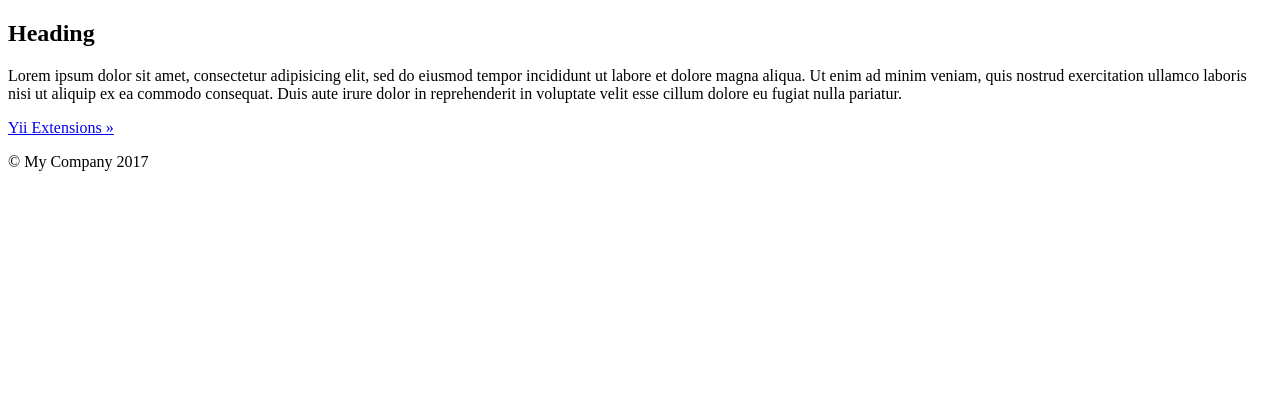
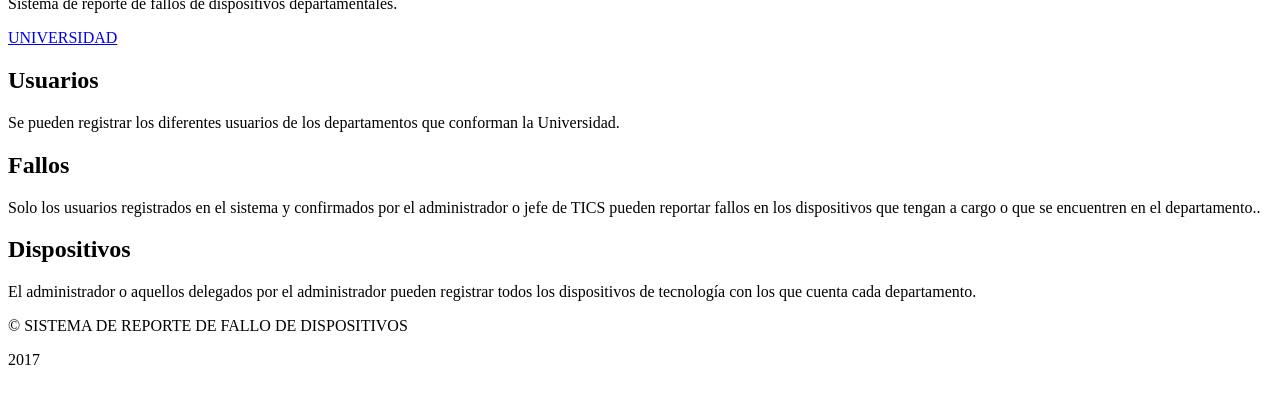
Before and after one commit to jeananel/reporte-fallos, a Yii app: template backend/views/site/index.php in a window 1280 px wide. Shown: the part 405-800 px from the top of the page. Run offline with PHP 8.4 and a stand-in for Yii, Linux system fonts and the light colour scheme; the template is opened without the code that fills it, so the values that code supplies are empty; some libraries are stand-ins or nearby versions.

Commit message:
Diseñando presentación inicial del sistema y configurando rutas.

```diff
--- a/backend/config/main.php
+++ b/backend/config/main.php
@@ -8,6 +8,7 @@ $params = array_merge(
 
 return [
     'id' => 'app-backend',
+    'language' => 'es',
     'basePath' => dirname(__DIR__),
     'controllerNamespace' => 'backend\controllers',
     'bootstrap' => ['log'],
--- a/backend/views/layouts/main.php
+++ b/backend/views/layouts/main.php
@@ -19,7 +19,7 @@ AppAsset::register($this);
     <meta charset="<?= Yii::$app->charset ?>">
     <meta name="viewport" content="width=device-width, initial-scale=1">
     <?= Html::csrfMetaTags() ?>
-    <title><?= Html::encode($this->title) ?></title>
+    <title>Reporte fallos - Administracion</title>
     <?php $this->head() ?>
 </head>
 <body>
@@ -28,30 +28,33 @@ AppAsset::register($this);
 <div class="wrap">
     <?php
     NavBar::begin([
-        'brandLabel' => 'My Company',
+        'brandLabel' => 'Reporte Fallos',
         'brandUrl' => Yii::$app->homeUrl,
         'options' => [
             'class' => 'navbar-inverse navbar-fixed-top',
         ],
     ]);
-    $menuItems = [
-        ['label' => 'Home', 'url' => ['/site/index']],
-    ];
-    if (Yii::$app->user->isGuest) {
-        $menuItems[] = ['label' => 'Login', 'url' => ['/site/login']];
-    } else {
-        $menuItems[] = '<li>'
-            . Html::beginForm(['/site/logout'], 'post')
-            . Html::submitButton(
-                'Logout (' . Yii::$app->user->identity->username . ')',
-                ['class' => 'btn btn-link logout']
-            )
-            . Html::endForm()
-            . '</li>';
-    }
     echo Nav::widget([
         'options' => ['class' => 'navbar-nav navbar-right'],
-        'items' => $menuItems,
+        'items' => [
+            ['label' => 'Inicio', 'url' => ['/site/index']],
+            ['label' => 'Acerca de', 'url' => ['/site/about'], 'visible'=> Yii::$app->user->isGuest],
+            //['label' => 'Contactos', 'url' => ['/site/contact']],
+            //['label' => 'Perceptron', 'url' => ['/site/perceptron']],
+            ['label' => 'Administracion', 'url' => ['/user/admin'] , 'visible'=> Yii::$app->user->can('administrador')],
+            Yii::$app->user->isGuest ? (
+                ['label' => 'Ingresar', 'url' => ['/user/login']]
+            ) : (
+                '<li>'
+                . Html::beginForm(['/user/logout'], 'post')
+                . Html::submitButton(
+                    'Salir (' . Yii::$app->user->identity->username . ')',
+                    ['class' => 'btn btn-link logout']
+                )
+                . Html::endForm()
+                . '</li>'
+            )
+        ],
     ]);
     NavBar::end();
     ?>
@@ -67,9 +70,9 @@ AppAsset::register($this);
 
 <footer class="footer">
     <div class="container">
-        <p class="pull-left">&copy; My Company <?= date('Y') ?></p>
+        <p class="pull-left">&copy; SISTEMA DE REPORTE DE FALLO DE DISPOSITIVOS </p>
 
-        <p class="pull-right"><?= Yii::powered() ?></p>
+        <p class="pull-right"><?= date('Y') ?></p>
     </div>
 </footer>
 
--- a/backend/views/site/index.php
+++ b/backend/views/site/index.php
@@ -6,46 +6,42 @@ $this->title = 'My Yii Application';
 ?>
 <div class="site-index">
 
+
+
+
+
+
     <div class="jumbotron">
-        <h1>Congratulations!</h1>
 
-        <p class="lead">You have successfully created your Yii-powered application.</p>
+        <h1> ADMINISTRACIÓN </h1>
+        <div align="center">
+            <img  class=" img-circle img-responsive" src="http://190.152.10.220/siad_varios/images/logo.jpg">
+        </div>
+        <p class="lead">Sistema de reporte de fallos de dispositivos departamentales.</p>
 
-        <p><a class="btn btn-lg btn-success" href="http://www.yiiframework.com">Get started with Yii</a></p>
+        <p><a class="btn btn-lg btn-success" href="http://www.utelvt.edu.ec/sitioweb/">UNIVERSIDAD</a></p>
     </div>
 
     <div class="body-content">
 
         <div class="row">
             <div class="col-lg-4">
-                <h2>Heading</h2>
+                <h2>Usuarios</h2>
 
-                <p>Lorem ipsum dolor sit amet, consectetur adipisicing elit, sed do eiusmod tempor incididunt ut labore et
-                    dolore magna aliqua. Ut enim ad minim veniam, quis nostrud exercitation ullamco laboris nisi ut aliquip
-                    ex ea commodo consequat. Duis aute irure dolor in reprehenderit in voluptate velit esse cillum dolore eu
-                    fugiat nulla pariatur.</p>
+                <p style=" text-align: justify">Se pueden registrar los diferentes usuarios de los departamentos que conforman la Universidad.</p>
 
-                <p><a class="btn btn-default" href="http://www.yiiframework.com/doc/">Yii Documentation &raquo;</a></p>
             </div>
             <div class="col-lg-4">
-                <h2>Heading</h2>
+                <h2>Fallos</h2>
 
-                <p>Lorem ipsum dolor sit amet, consectetur adipisicing elit, sed do eiusmod tempor incididunt ut labore et
-                    dolore magna aliqua. Ut enim ad minim veniam, quis nostrud exercitation ullamco laboris nisi ut aliquip
-                    ex ea commodo consequat. Duis aute irure dolor in reprehenderit in voluptate velit esse cillum dolore eu
-                    fugiat nulla pariatur.</p>
+                <p style=" text-align: justify">Solo los usuarios registrados en el sistema y confirmados por el administrador o jefe de TICS pueden reportar fallos en los dispositivos que tengan a cargo o que se encuentren en el departamento..</p>
 
-                <p><a class="btn btn-default" href="http://www.yiiframework.com/forum/">Yii Forum &raquo;</a></p>
             </div>
             <div class="col-lg-4">
-                <h2>Heading</h2>
+                <h2>Dispositivos</h2>
 
-                <p>Lorem ipsum dolor sit amet, consectetur adipisicing elit, sed do eiusmod tempor incididunt ut labore et
-                    dolore magna aliqua. Ut enim ad minim veniam, quis nostrud exercitation ullamco laboris nisi ut aliquip
-                    ex ea commodo consequat. Duis aute irure dolor in reprehenderit in voluptate velit esse cillum dolore eu
-                    fugiat nulla pariatur.</p>
+                <p style=" text-align: justify">El administrador o aquellos delegados por el administrador pueden registrar todos los dispositivos de tecnología con los que cuenta cada departamento.</p>
 
-                <p><a class="btn btn-default" href="http://www.yiiframework.com/extensions/">Yii Extensions &raquo;</a></p>
             </div>
         </div>
 
--- a/frontend/config/main.php
+++ b/frontend/config/main.php
@@ -8,6 +8,7 @@ $params = array_merge(
 
 return [
     'id' => 'app-frontend',
+    'language' => 'es',
     'basePath' => dirname(__DIR__),
     'bootstrap' => ['log'],
     'controllerNamespace' => 'frontend\controllers',
```
Also changed, not shown: frontend/views/layouts/main.php (+5 -5 lines), frontend/views/site/index.php (+17 -21 lines), 1 other file.
